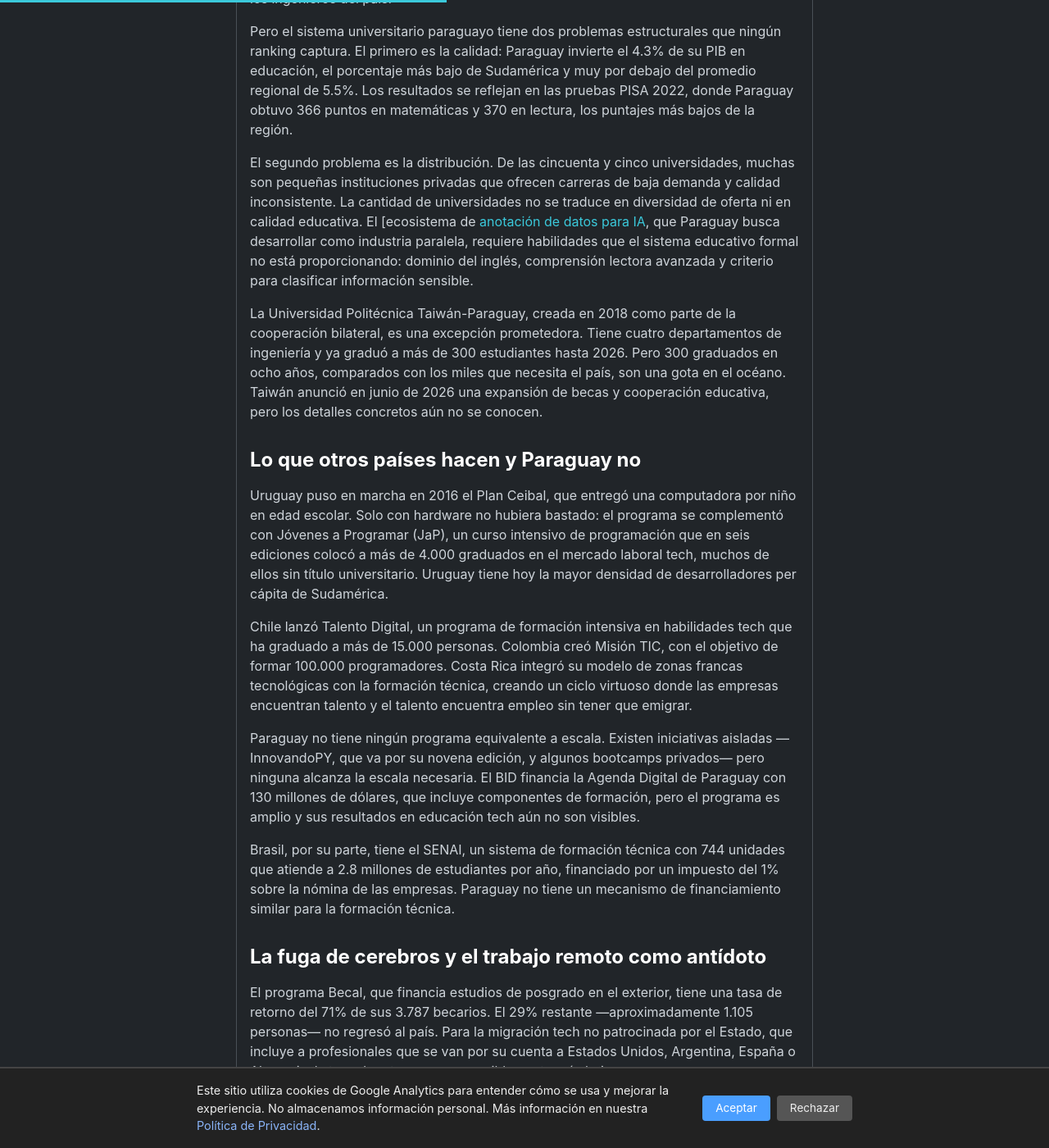
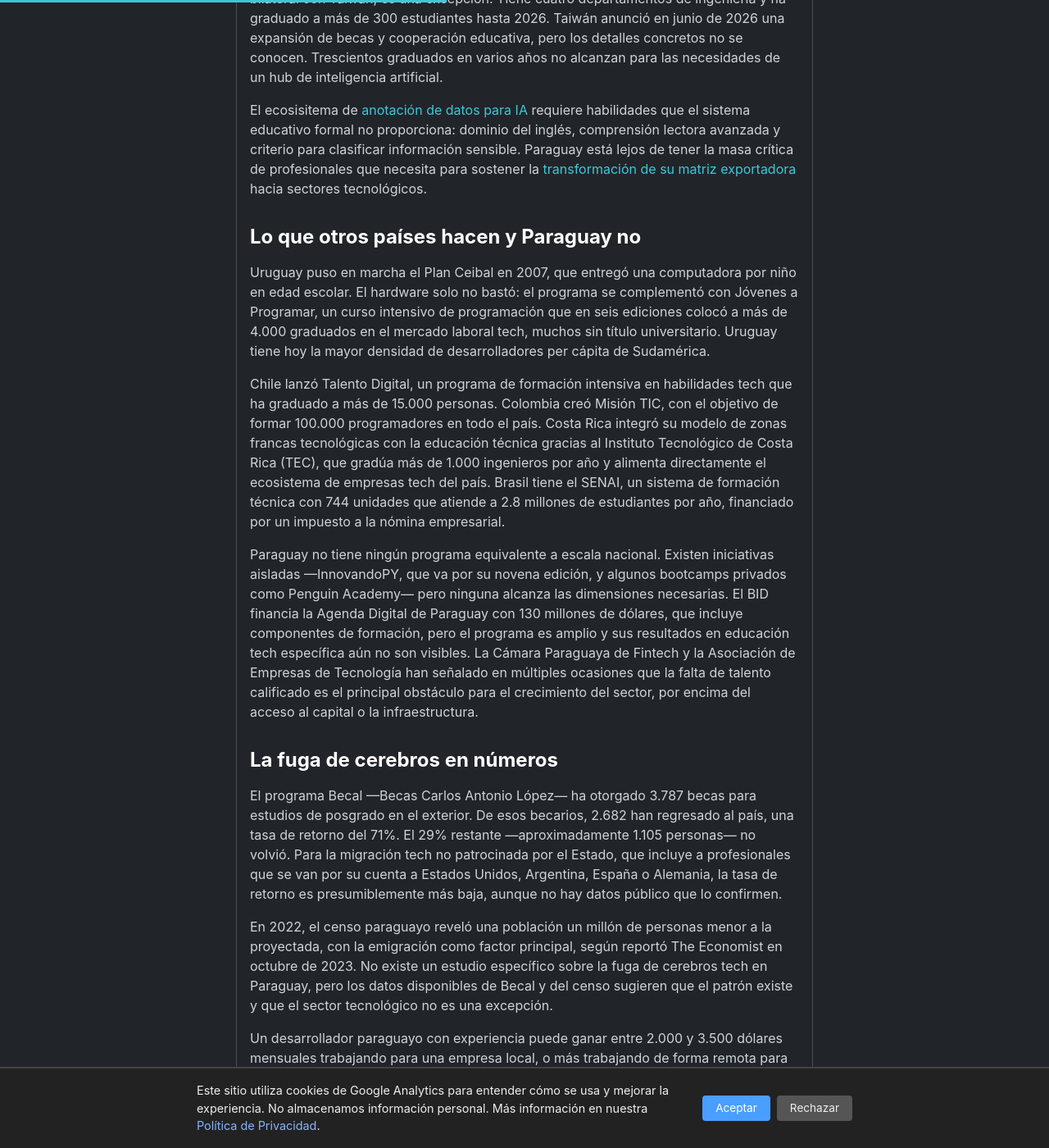
Before and after one commit to miravosqueinteresante/muchotexto.net, a Jekyll site: the page built from _posts/2026-07-09-educacion-tech-paraguay-ia.md, in a window 1280 px wide and 1400 px high, scrolled down 1566 px. Shown: the whole window at 82% size. Built offline with Jekyll 4.4.1, drawn with Linux system fonts in a browser that asks for light colours; comment, search, counter and statistics services are not loaded; some of the changed text lies outside the part shown.

Commit message:
Articulo #18: Educacion tech Paraguay (v2 con fuentes verificadas)

```diff
--- a/_posts/2026-07-09-educacion-tech-paraguay-ia.md
+++ b/_posts/2026-07-09-educacion-tech-paraguay-ia.md
@@ -5,79 +5,60 @@
 last_modified_at: 2026-07-09
 categories: articulos
 tags: sociedad-trabajo ia-paraguay
-description: "Paraguay produce 400 a 600 graduados en informatica al ano. Yguazu Digital necesita profesionales que el sistema educativo no esta formando."
+description: "Paraguay produce entre 400 y 600 graduados en informatica por ano. Yguazu Digital necesitara profesionales que el sistema educativo no esta formando."
 ---
 
-En noviembre de 2027, cuando abra la primera fase de Yguazú Digital, Paraguay va a necesitar técnicos en sistemas de refrigeración líquida para servidores de alta densidad, ingenieros eléctricos especializados en subestaciones de 500 kV, administradores de redes de fibra óptica para clústeres de GPUs, y profesionales de ciberseguridad para centros de datos de inteligencia artificial. El país produce, por año, entre cuatrocientos y seiscientos graduados en informática y ciencias de la computación. El resto de las ingenierías relevantes —eléctrica, electrónica, telecomunicaciones— suma unos pocos cientos más.
-
-La distancia entre lo que Paraguay necesita para ser un hub de inteligencia artificial y lo que su sistema educativo produce no es una brecha: es un abismo. Y a diferencia de la infraestructura energética o los acuerdos diplomáticos, la educación no se resuelve con una ley ni con una inversión de capital. La educación tech necesita años para dar resultados, y Paraguay no tiene años.
+En noviembre de 2027, cuando abra la primera fase de Yguazú Digital, Paraguay va a necesitar técnicos en refrigeración líquida para servidores de inteligencia artificial, ingenieros eléctricos especializados en subestaciones de alta tensión y administradores de redes de fibra óptica para clústeres de GPUs. El país produce, por año, entre cuatrocientos y seiscientos graduados en informática y ciencias de la computación. La distancia entre lo que Paraguay necesita y lo que su sistema educativo produce no es una brecha: es un abismo.
 
 ## 400 ingenieros por año para un proyecto de 40.000 millones de dólares
 
-Paraguay tiene cincuenta y cinco universidades —nueve públicas y cuarenta y seis privadas— que en conjunto producen aproximadamente veintiséis mil graduados por año en todas las disciplinas. De esos, entre cuatrocientos y seiscientos son en informática, ciencias de la computación o carreras afines. Las otras ingenierías relevantes para la infraestructura tecnológica (eléctrica, electrónica, telecomunicaciones) suman un número similar.
+Paraguay tiene cincuenta y cinco universidades —nueve públicas y cuarenta y seis privadas— que en conjunto producen aproximadamente veintiséis mil graduados por año en todas las disciplinas. De esos, entre cuatrocientos y seiscientos son en informática o carreras afines, según estimaciones del sector privado que ningún censo oficial respalda. Las otras ingenierías relevantes —eléctrica, electrónica, telecomunicaciones— suman cifras similares.
 
-Para ponerlo en perspectiva, [Yguazú Digital]({% post_url 2026-06-23-yguazu-digital-paraguay-hub-ia-mas-grande-del-mundo %}) —el centro de datos con Taiwán— aspira a consumir 1.000 megavatios en su fase final, con una inversión aspiracional de 40.000 millones de dólares. Ningún proyecto de esa escala en Paraguay se ha construido con talento local. Itaipú, la obra de infraestructura más grande del país, se construyó con ingeniería brasileña y paraguaya, pero en una época en que el mundo de los datos tal como lo conocemos no existía. Un centro de datos de inteligencia artificial requiere perfiles que Paraguay nunca antes necesitó.
+Para ponerlo en perspectiva, [Yguazú Digital]({% post_url 2026-06-23-yguazu-digital-paraguay-hub-ia-mas-grande-del-mundo %}) aspira a consumir 1.000 megavatios en su fase final, con una inversión total aspiracional de 40.000 millones de dólares. Un centro de datos de esa escala requiere técnicos en refrigeración líquida para servidores de alta densidad, ingenieros de redes para clústeres de cómputo con GPUs, especialistas en ciberseguridad para infraestructura crítica y administradores de sistemas de alimentación ininterrumpida. Paraguay produce muy pocos profesionales en cada una de esas áreas.
 
-La asociación de la industria tecnológica en Paraguay estima que hay entre 3.000 y 8.000 desarrolladores de software en todo el país. No existe un censo oficial. El Instituto de Previsión Social, que registra empleos formales, no tiene una categoría separada para "trabajador tecnológico". El sector es en buena medida informal, freelance o registrado bajo categorías genéricas.
+La asociación de la industria tecnológica estima que hay entre 3.000 y 8.000 desarrolladores de software en todo el país. No existe un censo oficial. El Instituto de Previsión Social, que registra empleos formales, no tiene una categoría separada para trabajador tecnológico. El sector es en buena medida informal, freelance o registrado bajo categorías genéricas. Uruguay, con una población similar, tiene aproximadamente quince mil a veinte mil desarrolladores. Chile, con el triple de la población, más de setenta mil.
 
-Uruguay, con una población similar a la paraguaya, tiene aproximadamente 15.000 a 20.000 desarrolladores. Chile, con el triple de la población de Paraguay, tiene más de 70.000. La diferencia no es genética: es el resultado de décadas de inversión educativa que Paraguay no hizo.
+## 55 universidades, un solo ranking
 
-## 55 universidades que no alcanzan
+Paraguay invierte el 4.3% de su PIB en educación, el porcentaje más bajo de Sudamérica y muy por debajo del promedio regional. La Constitución paraguaya fija un mandato del 7% del PIB para educación, que el gobierno no cumple. Los resultados de esa brecha se reflejan en las pruebas PISA 2022, donde Paraguay obtuvo 366 puntos en matemáticas y 370 en lectura, los puntajes más bajos de la región.
 
-La Universidad Nacional de Asunción es la institución mejor rankeada del país, en el puesto 3.583 del ranking mundial Webometrics. Es la única universidad paraguaya que aparece en rankings internacionales con regularidad. De sus aulas salen la mayoría de los ingenieros del país.
+De las cincuenta y cinco universidades, muchas son pequeñas instituciones privadas de calidad inconsistente que ofrecen carreras de baja demanda. La Universidad Nacional de Asunción es la única paraguaya que aparece en rankings internacionales con regularidad, en el puesto 3.583 del ranking mundial Webometrics. La cantidad de universidades no se traduce en diversidad de oferta ni en calidad educativa.
 
-Pero el sistema universitario paraguayo tiene dos problemas estructurales que ningún ranking captura. El primero es la calidad: Paraguay invierte el 4.3% de su PIB en educación, el porcentaje más bajo de Sudamérica y muy por debajo del promedio regional de 5.5%. Los resultados se reflejan en las pruebas PISA 2022, donde Paraguay obtuvo 366 puntos en matemáticas y 370 en lectura, los puntajes más bajos de la región.
+La Universidad Politécnica Taiwán-Paraguay, creada como parte de la cooperación bilateral con Taiwán, es una excepción. Tiene cuatro departamentos de ingeniería y ha graduado a más de 300 estudiantes hasta 2026. Taiwán anunció en junio de 2026 una expansión de becas y cooperación educativa, pero los detalles concretos no se conocen. Trescientos graduados en varios años no alcanzan para las necesidades de un hub de inteligencia artificial.
 
-El segundo problema es la distribución. De las cincuenta y cinco universidades, muchas son pequeñas instituciones privadas que ofrecen carreras de baja demanda y calidad inconsistente. La cantidad de universidades no se traduce en diversidad de oferta ni en calidad educativa. El [ecosistema de [anotación de datos para IA]({% post_url 2026-06-27-anotacion-datos-paraguay-hub-trabajo-digital-ia %}), que Paraguay busca desarrollar como industria paralela, requiere habilidades que el sistema educativo formal no está proporcionando: dominio del inglés, comprensión lectora avanzada y criterio para clasificar información sensible.
-
-La Universidad Politécnica Taiwán-Paraguay, creada en 2018 como parte de la cooperación bilateral, es una excepción prometedora. Tiene cuatro departamentos de ingeniería y ya graduó a más de 300 estudiantes hasta 2026. Pero 300 graduados en ocho años, comparados con los miles que necesita el país, son una gota en el océano. Taiwán anunció en junio de 2026 una expansión de becas y cooperación educativa, pero los detalles concretos aún no se conocen.
+El ecosisitema de [anotación de datos para IA]({% post_url 2026-06-27-anotacion-datos-paraguay-hub-trabajo-digital-ia %}) requiere habilidades que el sistema educativo formal no proporciona: dominio del inglés, comprensión lectora avanzada y criterio para clasificar información sensible. Paraguay está lejos de tener la masa crítica de profesionales que necesita para sostener la [transformación de su matriz exportadora]({% post_url 2026-07-01-de-la-soja-al-silicio-matriz-exportadora-paraguay %}) hacia sectores tecnológicos.
 
 ## Lo que otros países hacen y Paraguay no
 
-Uruguay puso en marcha en 2016 el Plan Ceibal, que entregó una computadora por niño en edad escolar. Solo con hardware no hubiera bastado: el programa se complementó con Jóvenes a Programar (JaP), un curso intensivo de programación que en seis ediciones colocó a más de 4.000 graduados en el mercado laboral tech, muchos de ellos sin título universitario. Uruguay tiene hoy la mayor densidad de desarrolladores per cápita de Sudamérica.
+Uruguay puso en marcha el Plan Ceibal en 2007, que entregó una computadora por niño en edad escolar. El hardware solo no bastó: el programa se complementó con Jóvenes a Programar, un curso intensivo de programación que en seis ediciones colocó a más de 4.000 graduados en el mercado laboral tech, muchos sin título universitario. Uruguay tiene hoy la mayor densidad de desarrolladores per cápita de Sudamérica.
 
-Chile lanzó Talento Digital, un programa de formación intensiva en habilidades tech que ha graduado a más de 15.000 personas. Colombia creó Misión TIC, con el objetivo de formar 100.000 programadores. Costa Rica integró su modelo de zonas francas tecnológicas con la formación técnica, creando un ciclo virtuoso donde las empresas encuentran talento y el talento encuentra empleo sin tener que emigrar.
+Chile lanzó Talento Digital, un programa de formación intensiva en habilidades tech que ha graduado a más de 15.000 personas. Colombia creó Misión TIC, con el objetivo de formar 100.000 programadores en todo el país. Costa Rica integró su modelo de zonas francas tecnológicas con la educación técnica gracias al Instituto Tecnológico de Costa Rica (TEC), que gradúa más de 1.000 ingenieros por año y alimenta directamente el ecosistema de empresas tech del país. Brasil tiene el SENAI, un sistema de formación técnica con 744 unidades que atiende a 2.8 millones de estudiantes por año, financiado por un impuesto a la nómina empresarial.
 
-Paraguay no tiene ningún programa equivalente a escala. Existen iniciativas aisladas —InnovandoPY, que va por su novena edición, y algunos bootcamps privados— pero ninguna alcanza la escala necesaria. El BID financia la Agenda Digital de Paraguay con 130 millones de dólares, que incluye componentes de formación, pero el programa es amplio y sus resultados en educación tech aún no son visibles.
+Paraguay no tiene ningún programa equivalente a escala nacional. Existen iniciativas aisladas —InnovandoPY, que va por su novena edición, y algunos bootcamps privados como Penguin Academy— pero ninguna alcanza las dimensiones necesarias. El BID financia la Agenda Digital de Paraguay con 130 millones de dólares, que incluye componentes de formación, pero el programa es amplio y sus resultados en educación tech específica aún no son visibles. La Cámara Paraguaya de Fintech y la Asociación de Empresas de Tecnología han señalado en múltiples ocasiones que la falta de talento calificado es el principal obstáculo para el crecimiento del sector, por encima del acceso al capital o la infraestructura.
 
-Brasil, por su parte, tiene el SENAI, un sistema de formación técnica con 744 unidades que atiende a 2.8 millones de estudiantes por año, financiado por un impuesto del 1% sobre la nómina de las empresas. Paraguay no tiene un mecanismo de financiamiento similar para la formación técnica.
+## La fuga de cerebros en números
 
-## La fuga de cerebros y el trabajo remoto como antídoto
+El programa Becal —Becas Carlos Antonio López— ha otorgado 3.787 becas para estudios de posgrado en el exterior. De esos becarios, 2.682 han regresado al país, una tasa de retorno del 71%. El 29% restante —aproximadamente 1.105 personas— no volvió. Para la migración tech no patrocinada por el Estado, que incluye a profesionales que se van por su cuenta a Estados Unidos, Argentina, España o Alemania, la tasa de retorno es presumiblemente más baja, aunque no hay datos público que lo confirmen.
 
-El programa Becal, que financia estudios de posgrado en el exterior, tiene una tasa de retorno del 71% de sus 3.787 becarios. El 29% restante —aproximadamente 1.105 personas— no regresó al país. Para la migración tech no patrocinada por el Estado, que incluye a profesionales que se van por su cuenta a Estados Unidos, Argentina, España o Alemania, la tasa de retorno es presumiblemente más baja.
+En 2022, el censo paraguayo reveló una población un millón de personas menor a la proyectada, con la emigración como factor principal, según reportó The Economist en octubre de 2023. No existe un estudio específico sobre la fuga de cerebros tech en Paraguay, pero los datos disponibles de Becal y del censo sugieren que el patrón existe y que el sector tecnológico no es una excepción.
 
-La [transformación de la matriz exportadora de Paraguay]({% post_url 2026-07-01-de-la-soja-al-silicio-matriz-exportadora-paraguay %}) hacia sectores tecnológicos requiere que los profesionales formados en el país se queden en el país. Pero la economía tech es global: un desarrollador paraguayo con tres años de experiencia puede ganar 2.000 a 3.500 dólares mensuales trabajando para una empresa local, o 5.000 a 10.000 trabajando de forma remota para una empresa estadounidense, sin moverse de su casa.
-
-El trabajo remoto es, simultáneamente, el mayor riesgo y la mayor oportunidad para la retención de talento tech en Paraguay. Riesgo, porque hace que la fuga de cerebros ya no requiera emigrar físicamente —el talento puede estar en Asunción pero trabajando para San Francisco, y no contribuir al desarrollo del ecosistema local. Oportunidad, porque si se combina con políticas activas de formación, permite que los profesionales paraguayos adquieran experiencia internacional sin desvincularse del país.
-
-La Ley 7547 de maquila tecnológica, aprobada en 2025, crea un régimen tributario del 1% para servicios tecnológicos exportados, similar al que usaron India y Filipinas para construir sus industrias de servicios de TI. Es una herramienta que Paraguay tiene pero todavía no usa a escala.
-
-## Las 7.000 becas: promesa o plan real
-
-Cada vez que se anuncia Yguazú Digital, se mencionan 7.000 becas de formación tecnológica como parte del acuerdo con Taiwán. No está claro si las becas son para carreras universitarias completas, cursos técnicos intensivos o certificaciones específicas para operar el centro de datos. Tampoco está claro el cronograma de implementación.
-
-Lo que sí está claro es el desajuste temporal. Una beca de ingeniería informática tomacuatro años en producir un profesional. Los cursos técnicos para operar un centro de datos toman entre seis y doce meses para un nivel básico, y dos a tres años para un nivel competente. La fase 1 de Yguazú Digital abre en aproximadamente dieciséis meses. Si las becas no se lanzaron antes de que el proyecto se anunciara, el talento local no va a estar listo cuando el centro de datos lo necesite.
+Un desarrollador paraguayo con experiencia puede ganar entre 2.000 y 3.500 dólares mensuales trabajando para una empresa local, o más trabajando de forma remota para una empresa extranjera. El trabajo remoto es, al mismo tiempo, la mayor oportunidad y el mayor riesgo para la retención de talento tech en Paraguay: permite que los profesionales adquieran experiencia internacional sin emigrar, pero también desconecta sus ingresos y su carrera del desarrollo del ecosistema local.
 
 ---
 
-Paraguay no tiene un problema de inteligencia artificial. Tiene un problema de recursos humanos. El país decidió apostar a la industria tecnológica más intensiva en talento especializado del mundo sin tener el sistema educativo para producir ese talento. La paradoja de Yguazú Digital es que Paraguay puede tener la energía, los chips, los acuerdos diplomáticos y la protección de datos, pero si no tiene las personas que operen los servidores, todo lo demás no sirve de nada.
-
-La buena noticia es que el talento tech no se descubre, se forma. Los países que lo han hecho —Uruguay, Costa Rica, Chile, India— empezaron desde atrás y tardaron entre una década y una generación en ver resultados. Paraguay todavía está a tiempo, pero el reloj corre desde noviembre de 2027.
+Paraguay no tiene un problema de inteligencia artificial. Tiene un problema de recursos humanos. El país decidió apostar a la industria tecnológica más intensiva en talento especializado del mundo sin tener el sistema educativo para producirlo a la escala necesaria. La buena noticia es que el talento tech no se descubre, se forma. Los países que lo han hecho —Uruguay, Costa Rica, Chile— empezaron desde atrás y tardaron entre una década y una generación en ver resultados. Paraguay todavía está a tiempo, pero el reloj corre desde noviembre de 2027, cuando Yguazú Digital abra sus puertas y haya que encontrar a las personas que van a operarlo. Sin ingenieros, sin técnicos, sin programadores, sin gente capacitada, la energía más barata de Sudamérica y los chips más avanzados del mundo no sirven de nada.
 
 Este artículo es parte de la [guía completa de inteligencia artificial en Paraguay](/ia-en-paraguay/), que reúne todos los análisis del cluster sobre tecnología y sociedad.
 
 ## Fuentes
 
-- [World Bank — "Paraguay: Education Spending"](https://data.worldbank.org/indicator/SE.XPD.TOTL.GD.ZS?locations=PY)
-- [OECD — PISA 2022 Results: Paraguay](https://www.oecd.org/pisa/)
+- [World Bank — "Government expenditure on education, total (% of GDP) - Paraguay"](https://data.worldbank.org/indicator/SE.XPD.TOTL.GD.ZS?locations=PY)
+- [OECD — PISA 2022 Results](https://www.oecd.org/pisa/)
 - [Webometrics — Ranking of Universities in Paraguay](https://www.webometrics.info/en/latin_america/paraguay)
-- [BID — "Agenda Digital Paraguay: USD 130 millones"](https://www.iadb.org/es/project/PR-L1153)
 - [TEDIC — "Todo lo que tenés que saber sobre la criptominería en Paraguay"](https://www.tedic.org/cripto_en_py/) (6 noviembre 2024)
-- [Plan Ceibal — "Jóvenes a Programar: impacto y resultados"](https://jovenesaprogramar.ceibal.edu.uy/)
-- [La Nación — "Paraguay: el desafío de la educación técnica para la era digital"](https://www.lanacion.com.py/negocios/2025/08/12/paraguay-el-desafio-de-la-educacion-tecnica-para-la-era-digital/) (12 agosto 2025)
-- [ABC Color — "Universidad Politécnica Taiwán-Paraguay: primeros egresados"](https://www.abc.com.py/nacionales/2026/06/15/universidad-politecnica-taiwan-paraguay-celebra-primera-promocion-de-ingenieros/) (15 junio 2026)
+- [Plan Ceibal — Jóvenes a Programar](https://jovenesaprogramar.ceibal.edu.uy/)
 - [Forbes Paraguay — "La carrera energía: criptominería, data centers, nuevas industrias miran Paraguay"](https://www.forbes.com.py/negocios/la-carrera-energia-criptomineria-data-centers-nuevas-industrias-miran-paraguay-n87697) (15 marzo 2026)
-- [Becal Paraguay — Estadísticas de retorno de becarios](https://www.becal.gov.py/)
+- [Becal Paraguay — Estadísticas](https://www.becal.gov.py/) (3.787 becarios, 2.682 retornados)
 
 <script type="application/ld+json">
 {
@@ -89,23 +70,23 @@
       "name": "¿Cuántos ingenieros en informática produce Paraguay por año?",
       "acceptedAnswer": {
         "@type": "Answer",
-        "text": "Paraguay produce entre 400 y 600 graduados en informática y ciencias de la computación por año, de un total de aproximadamente 26.000 graduados universitarios anuales en todas las disciplinas. El país tiene 55 universidades pero invierte solo el 4.3% de su PIB en educación, el porcentaje más bajo de Sudamérica."
+        "text": "Paraguay produce entre 400 y 600 graduados en informática por año, de un total de aproximadamente 26.000 graduados universitarios anuales. El país tiene 55 universidades pero invierte solo el 4.3% de su PIB en educación, el porcentaje más bajo de Sudamérica."
       }
     },
     {
       "@type": "Question",
-      "name": "¿Qué está haciendo Paraguay para formar talento tech para Yguazú Digital?",
+      "name": "¿Cuántos desarrolladores de software hay en Paraguay?",
       "acceptedAnswer": {
         "@type": "Answer",
-        "text": "El acuerdo de Yguazú Digital con Taiwán incluye 7.000 becas de formación tecnológica. La Universidad Politécnica Taiwán-Paraguay, creada en 2018, ha graduado a más de 300 estudiantes. Sin embargo, no existe un programa masivo de formación tech a escala como los que tienen Uruguay (Jóvenes a Programar, 4.000+ graduados) o Chile (Talento Digital, 15.000 graduados)."
+        "text": "No existe un censo oficial, pero la industria estima que hay entre 3.000 y 8.000 desarrolladores de software en todo el país. Uruguay, con población similar, tiene aproximadamente 15.000 a 20.000 desarrolladores."
       }
     },
     {
       "@type": "Question",
-      "name": "¿Hay suficiente talento tech en Paraguay para un centro de datos de IA?",
+      "name": "¿Qué programas de formación tech existen en Paraguay?",
       "acceptedAnswer": {
         "@type": "Answer",
-        "text": "No. Paraguay tiene entre 3.000 y 8.000 desarrolladores de software estimados, pero un centro de datos de inteligencia artificial requiere perfiles especializados que el país casi no produce: ingenieros eléctricos de alta tensión, técnicos en refrigeración líquida para servidores de GPU, administradores de redes de fibra óptica para clústeres de IA, y especialistas en ciberseguridad para data centers."
+        "text": "Paraguay no tiene un programa masivo de formación tech a escala nacional. Existen iniciativas aisladas como InnovandoPY y bootcamps privados. En comparación, Uruguay tiene Jóvenes a Programar (4.000 graduados), Chile tiene Talento Digital (15.000 graduados) y Colombia tiene Misión TIC (100.000 programadores como objetivo)."
       }
     }
   ]
```
